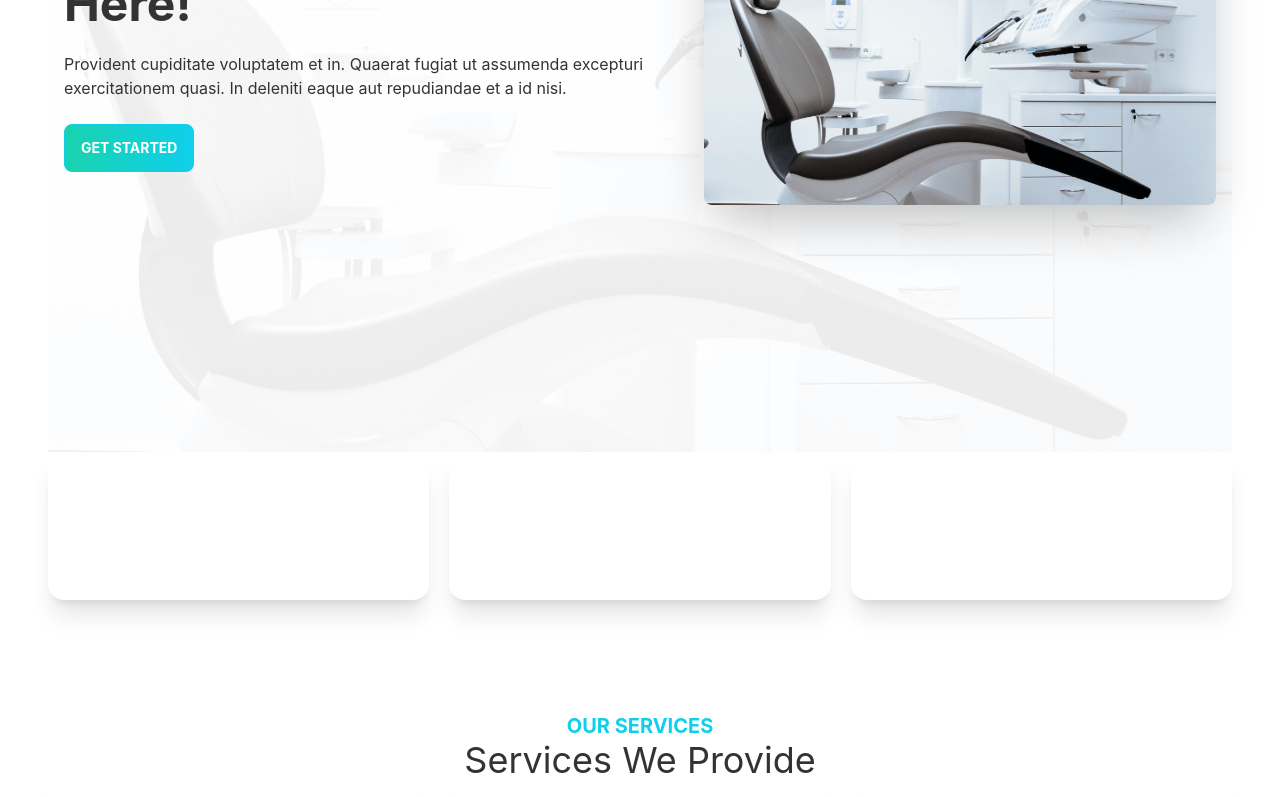
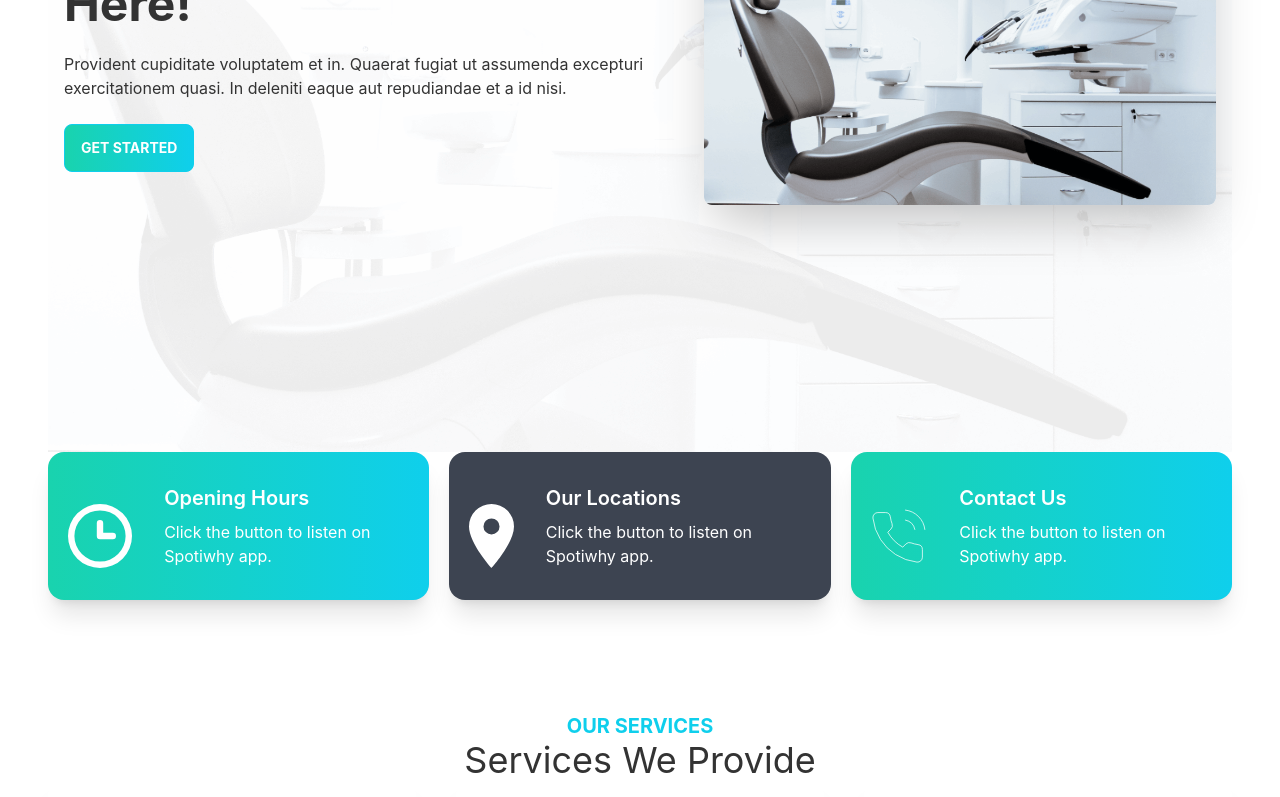
Before and after one commit to Junayet10135/Doctors-Care, a React (Create React App) app: page / in a window 1280 px wide. Shown: the part 412-1209 px from the top of the page. Built offline with nearby package versions, Linux system fonts and the light colour scheme.

Commit message:
design update

```diff
--- a/public/index.html
+++ b/public/index.html
@@ -24,7 +24,7 @@
       work correctly both with client-side routing and a non-root public URL.
       Learn how to configure a non-root public URL by running `npm run build`.
     -->
-    <title>React App</title>
+    <title>Doctors Care</title>
   </head>
   <body>
     <noscript>You need to enable JavaScript to run this app.</noscript>
--- a/src/Pages/Home/Info.js
+++ b/src/Pages/Home/Info.js
@@ -7,9 +7,9 @@
 const Info = () => {
     return (
         <div className='grid grid-cols-1 lg:grid-cols-3 gap-5'>
-            <InfoCard cardTitle="Opening Hours" bgclassName="bg-gradient-to-r from-secondary to-primary" img={clock}></InfoCard>
-            <InfoCard cardTitle="Our Locations" bgclassName="bg-neutral" img={marker}></InfoCard>
-            <InfoCard cardTitle="Contact Us" bgclassName="bg-gradient-to-r from-secondary to-primary" img={phone}></InfoCard>
+            <InfoCard cardTitle="Opening Hours" bgClass="bg-gradient-to-r from-secondary to-primary" img={clock}></InfoCard>
+            <InfoCard cardTitle="Our Locations" bgClass="bg-neutral" img={marker}></InfoCard>
+            <InfoCard cardTitle="Contact Us" bgClass="bg-gradient-to-r from-secondary to-primary" img={phone}></InfoCard>
         </div>
     );
 };
```
